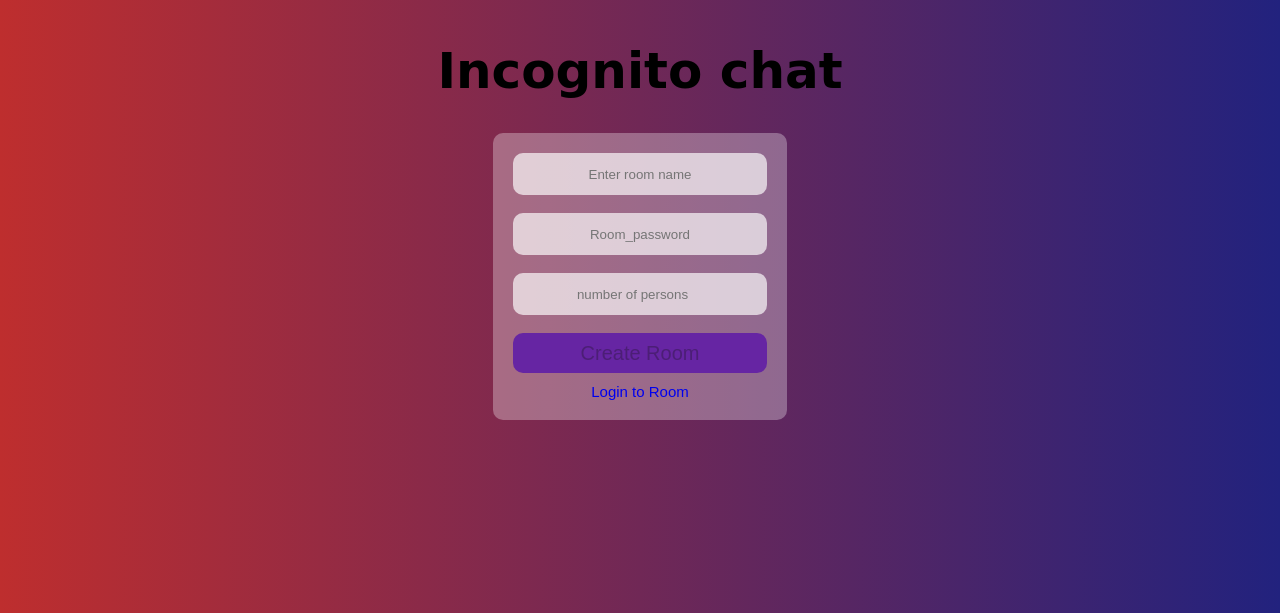
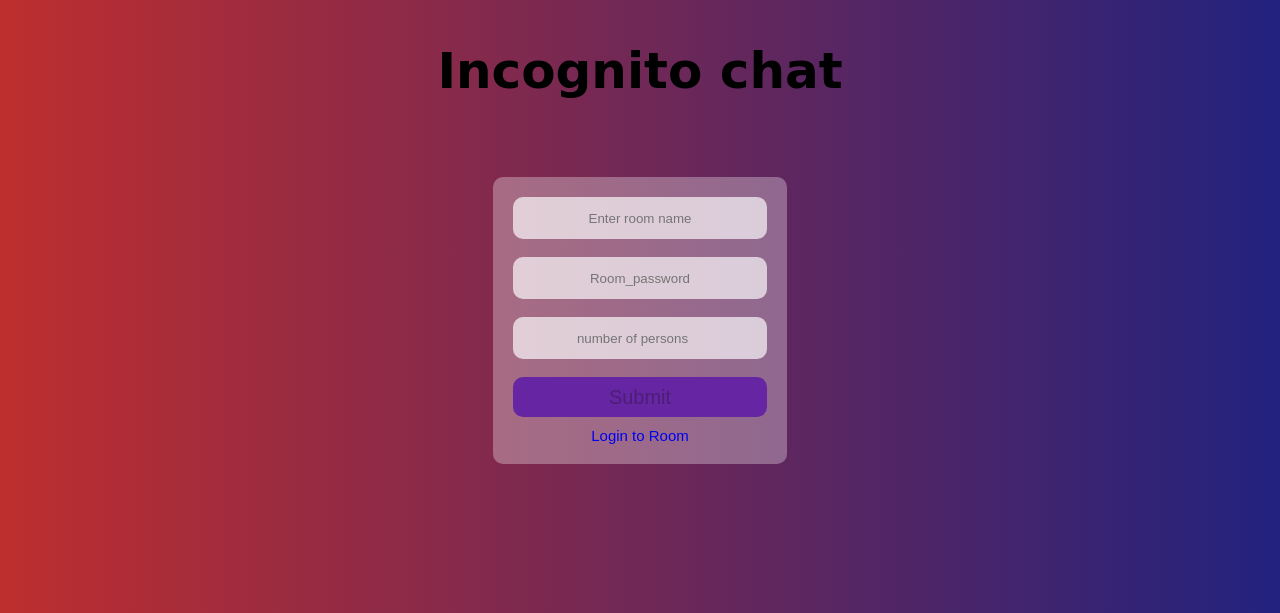
Before and after one commit to venuNan/Incognito_chat, a Flask app: template templates/create_room.html in a window 1280 px wide. Shown: the top 613 px of the page. Run offline with Flask 3, Linux system fonts and the light colour scheme; the template is opened without the code that fills it, so the values that code supplies are empty.

Commit message:
modified some files

```diff
--- a/app.py
+++ b/app.py
@@ -1,5 +1,6 @@
-from flask import Flask, render_template, request,jsonify
+from flask import Flask, render_template, request, jsonify
 from flask_sqlalchemy import SQLAlchemy
+from sqlalchemy.exc import SQLAlchemyError
 
 app = Flask(__name__)
 app.config["SQLALCHEMY_DATABASE_URI"] = "mysql://root:VenuNan5142M_@localhost/user"
@@ -7,51 +8,63 @@ app.config["SQLALCHEMY_TRACK_MODIFICATIONS"] = False
 
 db = SQLAlchemy(app)
 
-class Room_data(db.Model):
-    room_name = db.Column(db.String(100),primary_key=True)
-    password = db.Column(db.String(100),nullable=False)
-    max_capacity = db.Column(db.Integer,nullable= False)
-    cur_capacity = db.Column(db.Integer,nullable=False,default=1)
+class RoomData(db.Model):
 
-    def __repr__(self) -> str:
-        return f"<Room_data(room_name={self.room_name}, password={self.password}, max_capacity={self.max_capacity}, cur_capacity={self.cur_capacity})>"
+    room_name = db.Column(db.String(100), primary_key=True)
+    password = db.Column(db.String(100), nullable=False)
+    max_capacity = db.Column(db.Integer, nullable=False)
+    cur_capacity = db.Column(db.Integer, nullable=False, default=1)
 
 @app.route("/")
 def home():
     return render_template("index.html")
 
-# to render the create room page
-@app.route("/to_create_room_page")
-def create_room_page():
-    return render_template("create_room.html")
+@app.route("/create_room", methods=["POST", "GET"])
 
-#  to render the login to room page
-@app.route("/to_login_to_room_page")
-def login_to_room_page():
-    return render_template("login_to_room.html")
+def create_room():
+    if request.method == "POST":
+        data = request.json
+        if not data:
+            return jsonify({'status': 'error', 'message': 'No data provided'}), 400
 
+        room_name = data.get('room_name')
+        password = data.get('password')
+        capacity = data.get('capacity')
 
-# to create a room based on the details given by the user
-@app.route("/create_room", methods=["POST"])
-def create_room():
-    data = request.json
-    exist_room = Room_data.query.filter_by(room_name=data['room_name']).all()
-    if len(exist_room)>0:
-        print("room_exists")
-        return jsonify({'status':'room_exist'})
-    print("room created")
-    room = Room_data(room_name=data["room_name"], password=data['password'], max_capacity=data['capacity'], cur_capacity=1)
-    db.session.add(room)
-    db.session.commit()
+        if not room_name or not password or not capacity:
+            return jsonify({'status': 'error', 'message': 'Missing required fields'}), 400
 
-    return jsonify({'status':'room_created'})
+        try:
+            exist_room = db.session.execute("select * from user.room_data where room_name= :room_name",{'room_name':room_name})
+            if exist_room:
+                print("room_exist")
+                return jsonify({'status': 'room_exist'})
 
-# to login into an existing room
+            room = RoomData(room_name=room_name, password=password, max_capacity=capacity, cur_capacity=1)
+            db.session.add(room)
+            db.session.commit()
+
+            print("room_created")
+            return jsonify({'status': 'room_created'})
+
+        except SQLAlchemyError as e:
+            print(e)
+            db.session.rollback()
+            return jsonify({'status': 'error', 'message': str(e)}), 500
+
+        except Exception as e:
+            print(e)
+            return jsonify({'status': 'error', 'message': 'Internal Server Error'}), 500
+
+    else:
+        print("heloo world")
+        return render_template("create_room.html")
+
 @app.route("/login_to_room")
 def login_to_room():
     return render_template("login_to_room.html")
 
 if __name__ == "__main__":
-    app.run()
     with app.app_context():
         db.create_all()
+    app.run()
--- a/static/css/create_room.css
+++ b/static/css/create_room.css
@@ -31,7 +31,7 @@ body form input[type="submit"]{
     width: 100%;
     font-size: 20px;
     background-color: rgb(102, 37, 163);
-    cursor: pointer;
+
 }
 
 
--- a/static/js/create_room.js
+++ b/static/js/create_room.js
@@ -7,7 +7,8 @@ function roomNameValidates() {
     if (roomName.length < 6) {
         document.getElementById("roomname_length").style.display = "block";
         isRoomNameValid = false;
-    } else {
+    }
+    else {
         document.getElementById("roomname_length").style.display = "none";
         isRoomNameValid = true;
     }
@@ -21,7 +22,8 @@ function passwordValidates() {
     if (password.length < 6) {
         document.getElementById("password_length").style.display = "block";
         isValid = false;
-    } else {
+    }
+    else {
         document.getElementById("password_length").style.display = "none";
     }
 
@@ -29,7 +31,8 @@ function passwordValidates() {
     if (!hasNumber) {
         document.getElementById("numbers").style.display = "block";
         isValid = false;
-    } else {
+    }
+    else {
         document.getElementById("numbers").style.display = "none";
     }
 
@@ -37,7 +40,8 @@ function passwordValidates() {
     if (!hasAlphabet) {
         document.getElementById("alphabets").style.display = "block";
         isValid = false;
-    } else {
+    }
+    else {
         document.getElementById("alphabets").style.display = "none";
     }
 
@@ -45,7 +49,8 @@ function passwordValidates() {
     if (!hasSymbol) {
         document.getElementById("symbols").style.display = "block";
         isValid = false;
-    } else {
+    }
+    else {
         document.getElementById("symbols").style.display = "none";
     }
 
@@ -53,7 +58,8 @@ function passwordValidates() {
     if (invalidSymbols) {
         document.getElementById("no_symbols").style.display = "block";
         isValid = false;
-    } else {
+    }
+    else {
         document.getElementById("no_symbols").style.display = "none";
     }
     isPasswordValid = isValid;
@@ -64,15 +70,16 @@ function toggleSubmitButton() {
     const submitButton = document.getElementById("submit_button");
     if (isRoomNameValid && isPasswordValid) {
         submitButton.disabled = false;
-    } else {
+        submitButton.style.cursor = "pointer";
+    }
+    else {
         submitButton.disabled = true;
     }
 }
-
 document.getElementById("room_name").addEventListener("input", roomNameValidates);
 document.getElementById("password").addEventListener("input", passwordValidates);
 
-document.getElementById("submit_button").addEventListener("click", function() {
+document.getElementById("submit_button").addEventListener("submit", ()=> {
     const room_name_value = document.getElementById("room_name").value;
     const password_value = document.getElementById("password").value;
     const capacity_value = document.getElementById("capacity").value;
@@ -90,10 +97,15 @@ document.getElementById("submit_button").addEventListener("click", function() {
     })
     .then(response => response.json())
     .then(data => {
-        if(data['status']=="room_created"){
+        if (data['status'].includes("room_exist")) {
+            document.getElementById("exist_message").style.display = "block";
+        }
+        else if (data['status'].includes("room_created")){
             document.getElementById("room_created").style.display = "block";
         }
-
+        else if (data['status'].includes("error")){
+            document.getElementById("error-message").textContent = data['message'];
+        }
     })
     .catch(error => {
         console.error('Error:', error);
--- a/templates/create_room.html
+++ b/templates/create_room.html
@@ -8,6 +8,7 @@
 </head>
 <body>
     <h1>Incognito chat</h1>
+    <h5 id="error-message"></h5>
     <h5 id="room_created" style="color: green; font-size:larger;">Room created successfully</h5>
     <form>
         <!-- room name input -->
@@ -16,7 +17,7 @@
         <h6 id = "roomname_length">. username length should be grater than 6</h6><br>
 
         <!-- password input -->
-        <input type="password" id="password" placeholder="Room_password" required ><br>
+        <input type="password" id="password" placeholder="Room_password" autocomplete="off" ><br>
 
         <!-- error messages to show to the user when they are entering the password -->
         <h6 id="password_length">. password length must be grater than 6</h6>
@@ -29,10 +30,10 @@
         <input type="number" id="capacity" max="10" placeholder="number of persons" required><br><br>
 
         <!-- submit button -->
-        <input type="submit" value="Create Room" id="submit_button" disabled ><br>
+        <input type="submit" id="submit_button" disabled ><br>
 
         <!-- link takes to the login page for the room -->
-        <div><a href="/to_login_to_room_page">Login to Room</a></div>
+        <div><a href="/login_to_room">Login to Room</a></div>
     </form>
 
     <!-- to show the user that the room name entered already exists -->
--- a/templates/index.html
+++ b/templates/index.html
@@ -9,8 +9,8 @@
 <body>
     <h1>Incognito chat</h1>
     <div>
-        <a href="/to_create_room_page">Create Room</a>
-        <a href="/to_login_to_room_page">Login into Room</a>
+        <a href="/create_room">Create Room</a>
+        <a href="/ogin_to_room">Login into Room</a>
     </div>
 
 </body>
--- a/templates/login_to_room.html
+++ b/templates/login_to_room.html
@@ -13,7 +13,7 @@
         <input type="password" placeholder="Room password" required><br><br>
         <h5>Room not Found</h5>
         <input type="submit" value="Login to Room" id="login_to_room"><br>
-        <a href="/to_create_room_page">Create Room</a>
+        <a href="/create_room">Create Room</a>
     </form>
     <h5>Room not Found</h5>
     <script src="/static/js/login_to_room.js"></script>
```
